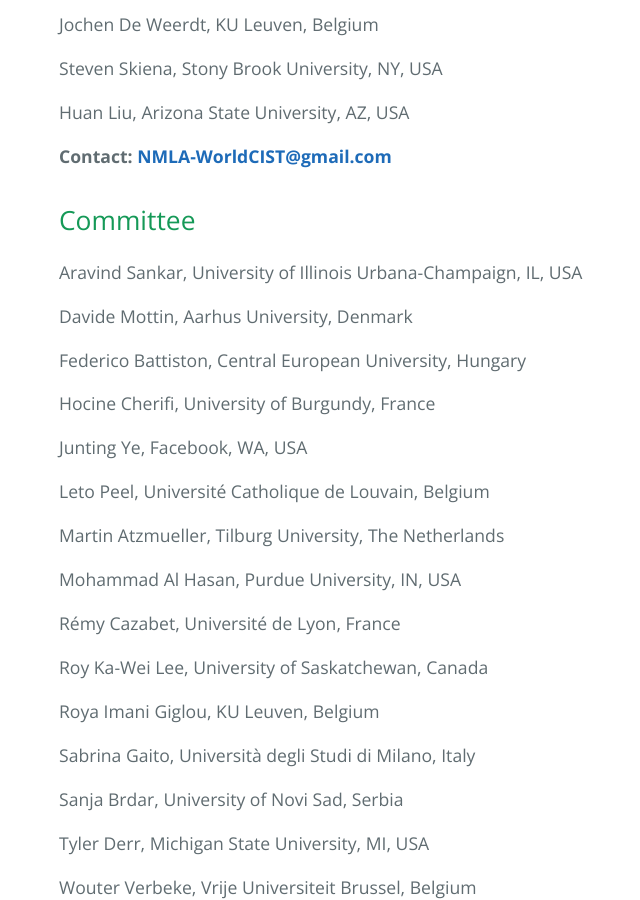
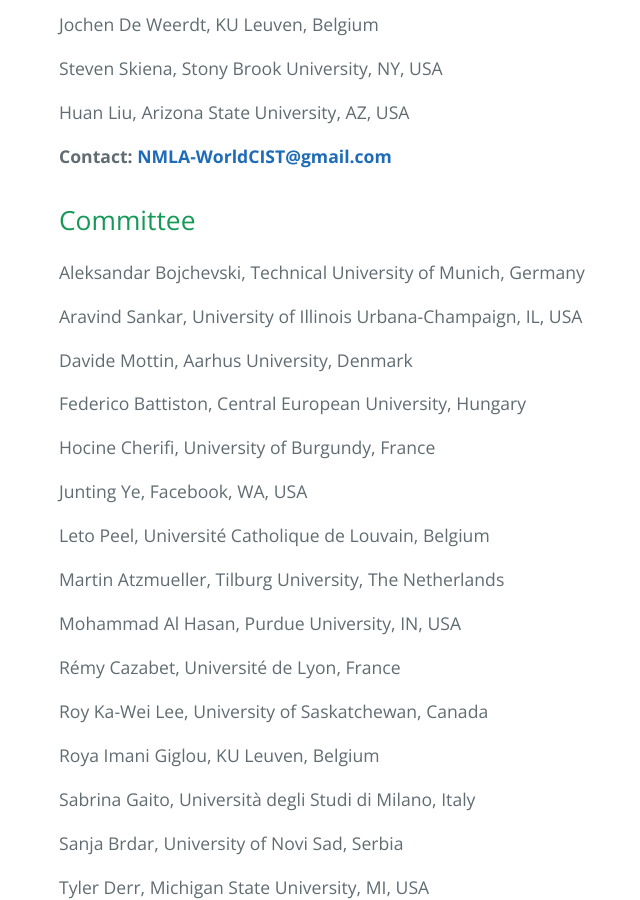
Before and after one commit to NMLA-WorldCIST/NMLA-WorldCIST.github.io, a Jekyll site: the page built from index.md, in a window 1280 px wide and 900 px high, scrolled down 3911 px. Shown: the whole window, without its empty margins (165-805 px from the left). Built offline with Jekyll 4.4.1, drawn with Linux system fonts in a browser that asks for light colours.

Commit message:
Update index.md
adding another PC committee member

```diff
--- a/index.md
+++ b/index.md
@@ -132,6 +132,8 @@ Huan Liu, Arizona State University, AZ, USA
 
 
 ## <a name="Committee"></a> Committee
+
+Aleksandar Bojchevski, Technical University of Munich, Germany
 
 Aravind Sankar, University of Illinois Urbana-Champaign, IL, USA
 
```
